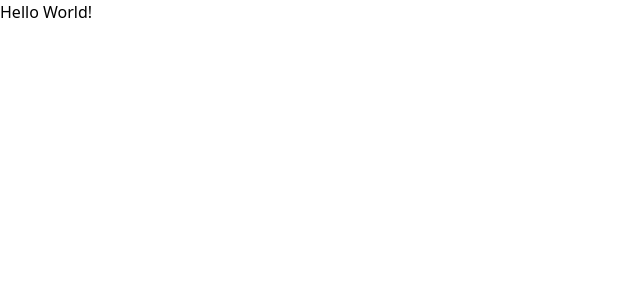
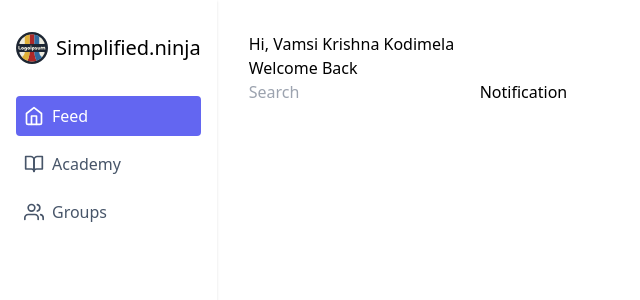
Before and after one commit to vamsi-krishna-kodimela/simplified-ninja, a React (Vite) app: page / in a window 1280 px wide. Shown: the top 300 px of the page, without its empty margins (0-640 px from the left). Built offline with nearby package versions, Linux system fonts and the light colour scheme.

Commit message:
Main Layout COnfigured

```diff
--- a/package.json
+++ b/package.json
@@ -11,7 +11,8 @@
   },
   "dependencies": {
     "react": "^18.3.1",
-    "react-dom": "^18.3.1"
+    "react-dom": "^18.3.1",
+    "react-feather": "^2.0.10"
   },
   "devDependencies": {
     "@eslint/js": "^9.15.0",
--- a/src/App.tsx
+++ /dev/null
@@ -1,8 +0,0 @@
-
-function App() {
-  return (
-    <h1>Hello World!</h1>
-  )
-}
-
-export default App
--- /dev/null
+++ b/src/components/Header/Header.tsx
@@ -0,0 +1,18 @@
+import React from "react";
+
+const Header = () => {
+  return (
+    <header>
+      <div>
+        <h4>Hi, Vamsi Krishna Kodimela</h4>
+        <h5>Welcome Back</h5>
+      </div>
+      <div>
+        <input type="text" placeholder="Search" />
+        <button>Notification</button>
+      </div>
+    </header>
+  );
+};
+
+export default Header;
--- /dev/null
+++ b/src/components/Navbar/Navbar.tsx
@@ -0,0 +1,50 @@
+import React from "react";
+import Logo from "../../assets/images/logo.svg";
+import { NavLink } from "react-router";
+import { Home, Icon, BookOpen, Users } from "react-feather";
+
+const Navbar = () => {
+  const links: { icon: Icon; title: string; route: string }[] = [
+    {
+      icon: Home,
+      title: "Feed",
+      route: "/",
+    },
+    {
+      icon: BookOpen,
+      title: "Academy",
+      route: "/academy",
+    },
+    {
+      icon: Users,
+      title: "Groups",
+      route: "/groups",
+    },
+  ];
+  return (
+    <nav className="p-8 px-4 shadow h-100 hidden md:block">
+      <div className="flex gap-2 items-center">
+        <img className="w-8" src={Logo} alt="Simplified.ninja" />
+        <h1 className="font-medium text-xl">Simplified.ninja</h1>
+      </div>
+      <ul className="mt-8 flex flex-col gap-2">
+        {links.map((link) => (
+          <li key={link.title}>
+            <NavLink
+              className={({ isActive }) =>
+                "flex gap-2 items-center text-base p-2 rounded " +
+                (isActive ? "bg-indigo-500 text-white" : "text-slate-600")
+              }
+              to={link.route}
+            >
+              <link.icon className="w-5" />
+              {link.title}
+            </NavLink>
+          </li>
+        ))}
+      </ul>
+    </nav>
+  );
+};
+
+export default Navbar;
--- /dev/null
+++ b/src/layouts/MainLayout/MainLayout.tsx
@@ -0,0 +1,20 @@
+import React from "react";
+import { Outlet } from "react-router";
+import Navbar from "../../components/Navbar/Navbar";
+import Header from "../../components/Header/Header";
+
+const MainLayout = () => {
+  return (
+    <div className="flex h-screen">
+      <Navbar />
+      <div className="p-8 flex-1">
+        <Header />
+        <main>
+          <Outlet />
+        </main>
+      </div>
+    </div>
+  );
+};
+
+export default MainLayout;
--- a/src/main.tsx
+++ b/src/main.tsx
@@ -1,5 +1,4 @@
 import { createRoot } from "react-dom/client";
-import App from "./App.tsx";
 import "./index.css";
 import {
   createBrowserRouter,
@@ -7,9 +6,14 @@ import {
   Route,
   RouterProvider,
 } from "react-router";
+import MainLayout from "./layouts/MainLayout/MainLayout";
 
 const router = createBrowserRouter(
-  createRoutesFromElements(<Route path="" index element={<App />}></Route>)
+  createRoutesFromElements(
+    <Route path="">
+      <Route path="" index element={<MainLayout />}></Route>
+    </Route>
+  )
 );
 
 createRoot(document.getElementById("root")!).render(
```
Also changed, not shown: src/assets/images/logo.svg (added), 1 other file (tests, documents, lock files or other folders).
